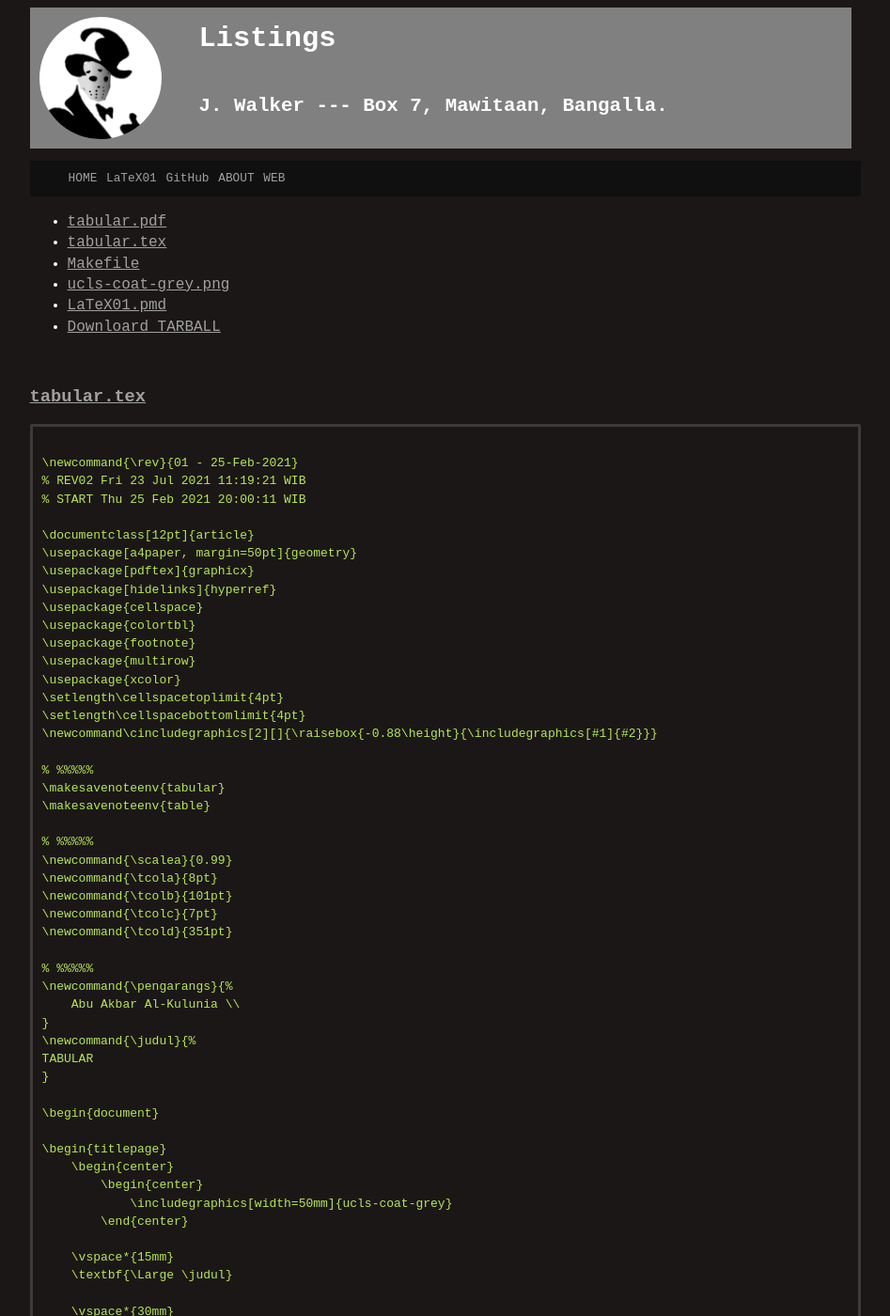
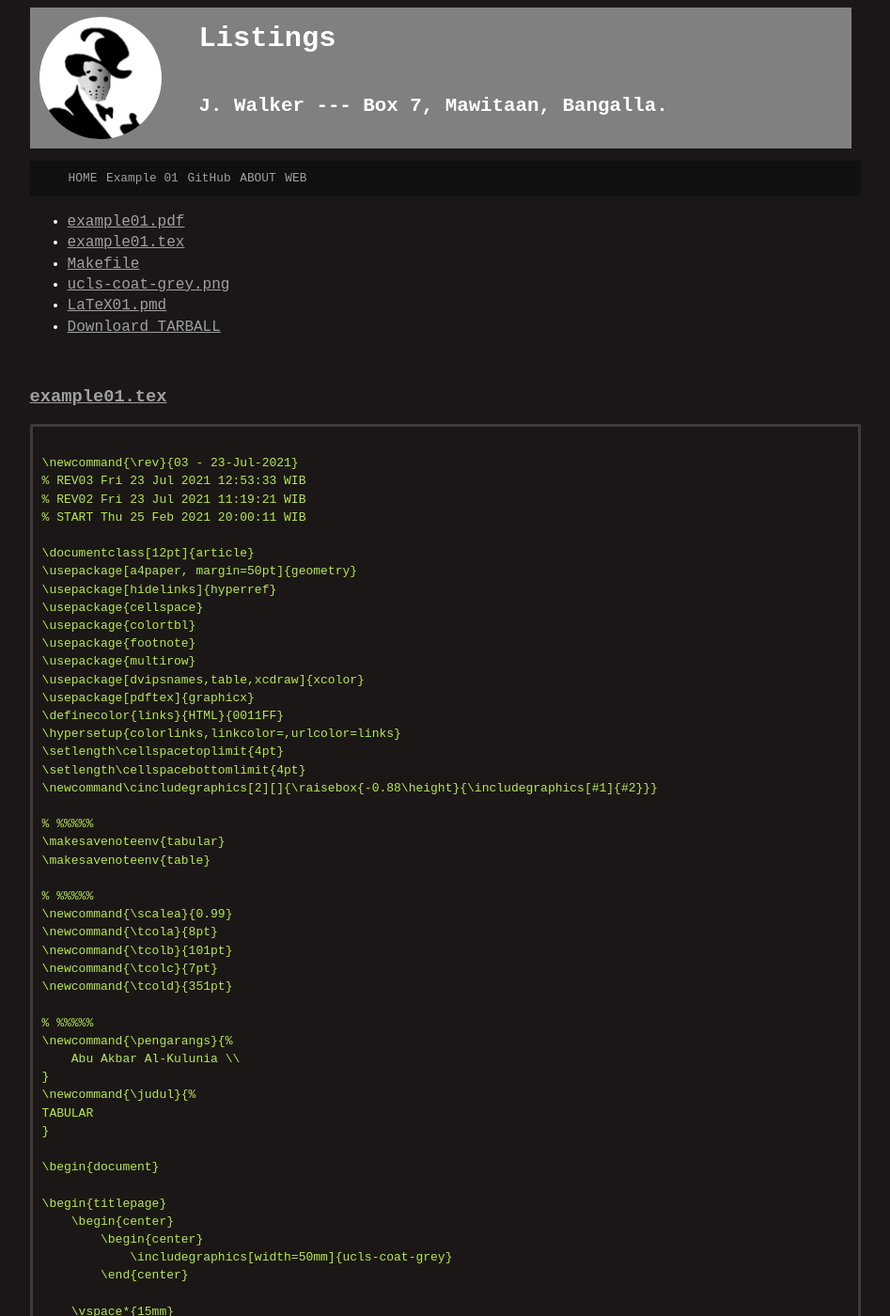
Before and after one commit to Belajar-Latex/latex, a Jekyll site: the page built from LaTeX01/LaTeX01.md, in a window 1280 px wide and 1400 px high. Shown: the whole window at 94% size, without its empty margins (166-1113 px from the left). Built offline with Jekyll 4.4.1, drawn with Linux system fonts in a browser that asks for light colours; some of the changed text lies outside the part shown.

````diff
--- a/LaTeX01/LaTeX01.md
+++ b/LaTeX01/LaTeX01.md
@@ -4,31 +4,34 @@ title:  "Listings"
 permalink: /LaTeX01/
 ---
 
-* [tabular.pdf](tabular.pdf)
-* [tabular.tex](tabular.tex)
+* [example01.pdf](example01.pdf)
+* [example01.tex](example01.tex)
 * [Makefile](Makefile)
 * [ucls-coat-grey.png](ucls-coat-grey.png)
 * [LaTeX01.pmd](LaTeX01.pmd)
 * [Downloard TARBALL](../tarballs/LaTeX01.tar.bz2)
 
 <br>
-### [tabular.tex](tabular.tex)
+### [example01.tex](example01.tex)
 
 ```
 {% raw %}
-\newcommand{\rev}{01 - 25-Feb-2021}
+\newcommand{\rev}{03 - 23-Jul-2021}
+% REV03 Fri 23 Jul 2021 12:53:33 WIB
 % REV02 Fri 23 Jul 2021 11:19:21 WIB
 % START Thu 25 Feb 2021 20:00:11 WIB
 
 \documentclass[12pt]{article}
 \usepackage[a4paper, margin=50pt]{geometry}
-\usepackage[pdftex]{graphicx}
 \usepackage[hidelinks]{hyperref}
 \usepackage{cellspace}
 \usepackage{colortbl}
 \usepackage{footnote}
 \usepackage{multirow}
-\usepackage{xcolor}
+\usepackage[dvipsnames,table,xcdraw]{xcolor}
+\usepackage[pdftex]{graphicx}
+\definecolor{links}{HTML}{0011FF}
+\hypersetup{colorlinks,linkcolor=,urlcolor=links}
 \setlength\cellspacetoplimit{4pt}
 \setlength\cellspacebottomlimit{4pt}
 \newcommand\cincludegraphics[2][]{\raisebox{-0.88\height}{\includegraphics[#1]{#2}}}
@@ -208,8 +211,6 @@ and \texttt{May the fork() be with you!}\footnote{This is a Jedi Rip-Off}.
 \end{document}%
 % End of document.
 % %%%%%%%%%%%%%%%%
-
-
 {% endraw %}
 ```
 
@@ -219,10 +220,10 @@ and \texttt{May the fork() be with you!}\footnote{This is a Jedi Rip-Off}.
 ```
 {% raw %}
 # (c) 2021-2021 Rahmat M. Samik-Ibrahim
-# REV01 Thu 25 Feb 2021 20:44:03 WIB
+# REV02 Fri 23 Jul 2021 12:45:26 WIB
 # START Thu 25 Feb 2021 19:47:10 WIB
 
-FILE1=tabular
+FILE1=example01
 
 DEPFILES=                \
     $(FILE1).tex         \
@@ -236,7 +237,7 @@ $(FILE1).pdf: $(DEPFILES)
 	pdflatex $(FILE1)
 	pdflatex $(FILE1)
 
-LaTeX01.md: LaTeX01.pmd
+LaTeX01.md: LaTeX01.pmd Makefile example01.tex ucls-coat-grey.png
 	python ../assets/scripts/includeScript.py < LaTeX01.pmd > LaTeX01.md
 
 cleanpdf: clean
--- a/_config.yml
+++ b/_config.yml
@@ -1,5 +1,5 @@
 title:       "LaTeX"
-version:     "0005---23-Jul-2021"
+version:     "006---23-Jul-2021"
 copyright:   "2021-2021"
 description: >-
   This is a
--- a/_includes/navbar.html
+++ b/_includes/navbar.html
@@ -6,7 +6,7 @@
 <nav class="navbar">
   <ul>
     <li class='listitem'><a href='{{ site.baseurl }}/'>HOME</a></li>
-    <li class='listitem'><a href='{{ site.baseurl }}/LaTeX01/'>LaTeX01</a></li>
+    <li class='listitem'><a href='{{ site.baseurl }}/LaTeX01/'>Example 01</a></li>
     <li class='listitem'><a href='{{ site.urlgithub }}'>GitHub</a></li>
     <li class='listitem'><a href='{{ site.baseurl }}/ABOUT/'>ABOUT</a></li>
     <li class='listitem'><a href='{{ site.urlweb }}'>WEB</a></li>
````
Also changed, not shown: index.md (+5 -1 lines), 8 other files.
